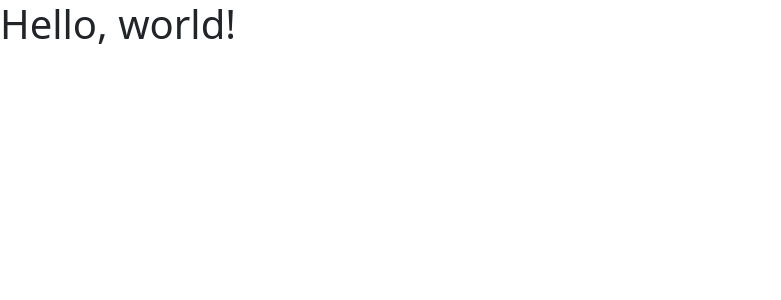
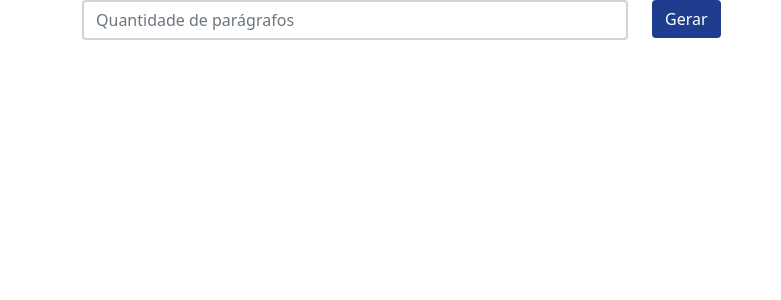
Before and after one commit to ressenzo/cruzeiro-ipsum-generator, a React (Create React App) app: page / in a window 1280 px wide. Shown: the top 300 px of the page, without its empty margins (0-781 px from the left). Built offline with nearby package versions, Linux system fonts and the light colour scheme.

Commit message:
Creating form component

```diff
--- a/src/App.tsx
+++ b/src/App.tsx
@@ -1,3 +1,11 @@
-const App = () => <h1>Hello, world!</h1>;
+import Form from "./components/Form/Form";
+
+const App = () => {
+  return (
+    <div className="container">
+      <Form />
+    </div>
+  )
+}
 
 export default App;
--- /dev/null
+++ b/src/components/Form/Form.css
@@ -0,0 +1,20 @@
+.form__input-text {
+    border-width: 2px;
+}
+
+.form__input-text:focus {
+    /* box-shadow: 0 0 0 0.25rem rgba(44, 96, 238, 0.25); */
+    box-shadow: none;
+    border-color: rgba(30, 61, 143);
+}
+
+.form__btn-main {
+    background-color: #1E3D8F;
+    color: #FFF;
+}
+
+.form__btn-main:hover {
+    opacity: .8;
+    color: #FFF;
+    background-color: #1E3D8F;
+}
--- /dev/null
+++ b/src/components/Form/Form.tsx
@@ -0,0 +1,25 @@
+import './Form.css';
+
+const Form = () => {
+    return (
+        <div className="row">
+            <div className="col">
+                <input
+                    type="text"
+                    className="form-control form__input-text"
+                    placeholder="Quantidade de parágrafos"
+                    title="Quantidade de parágrafos"
+                />
+            </div>
+            <div className="col">
+                <button
+                    className="btn form__btn-main"
+                >
+                    Gerar
+                </button>
+            </div>
+        </div>
+    );
+}
+
+export default Form;
```
